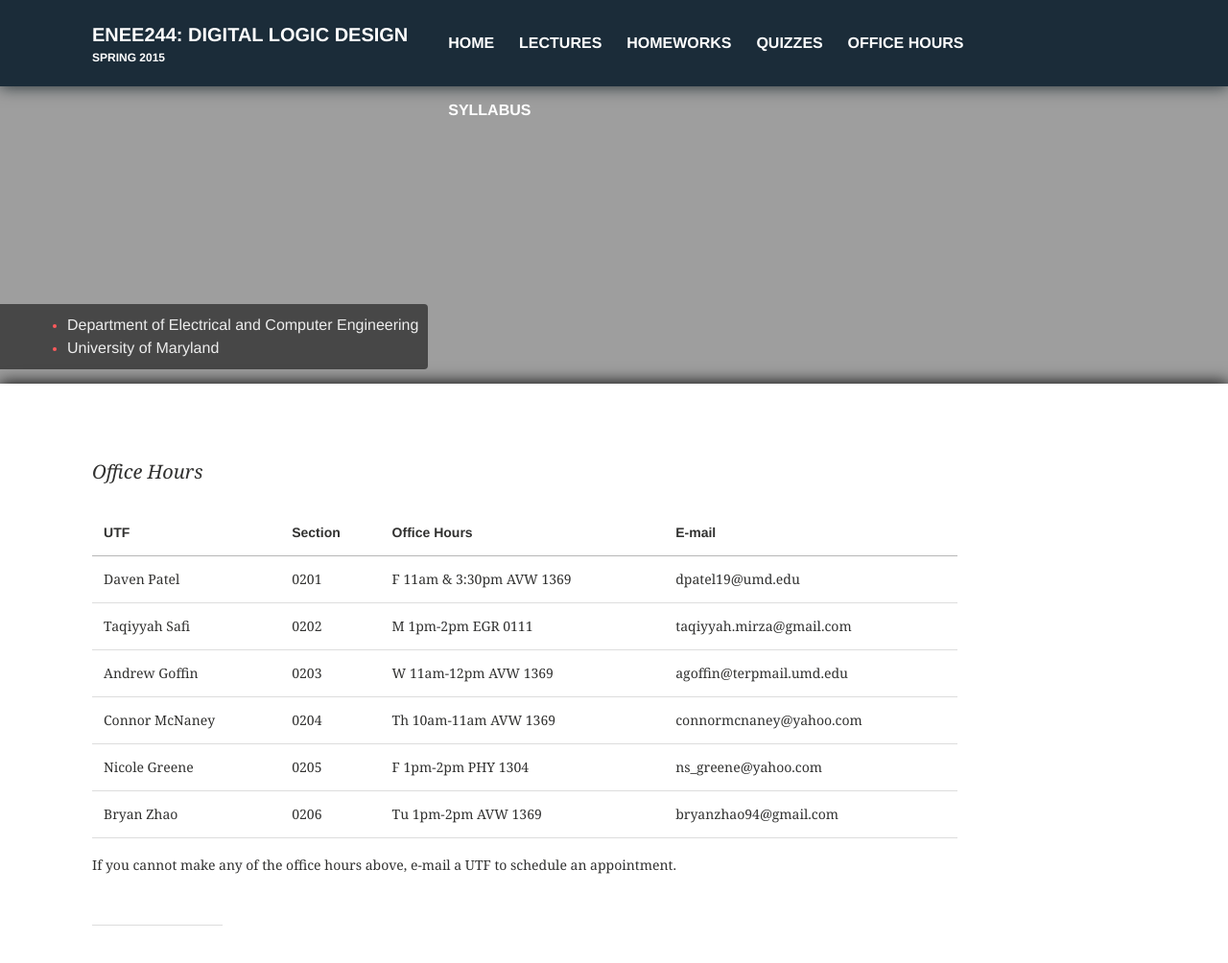
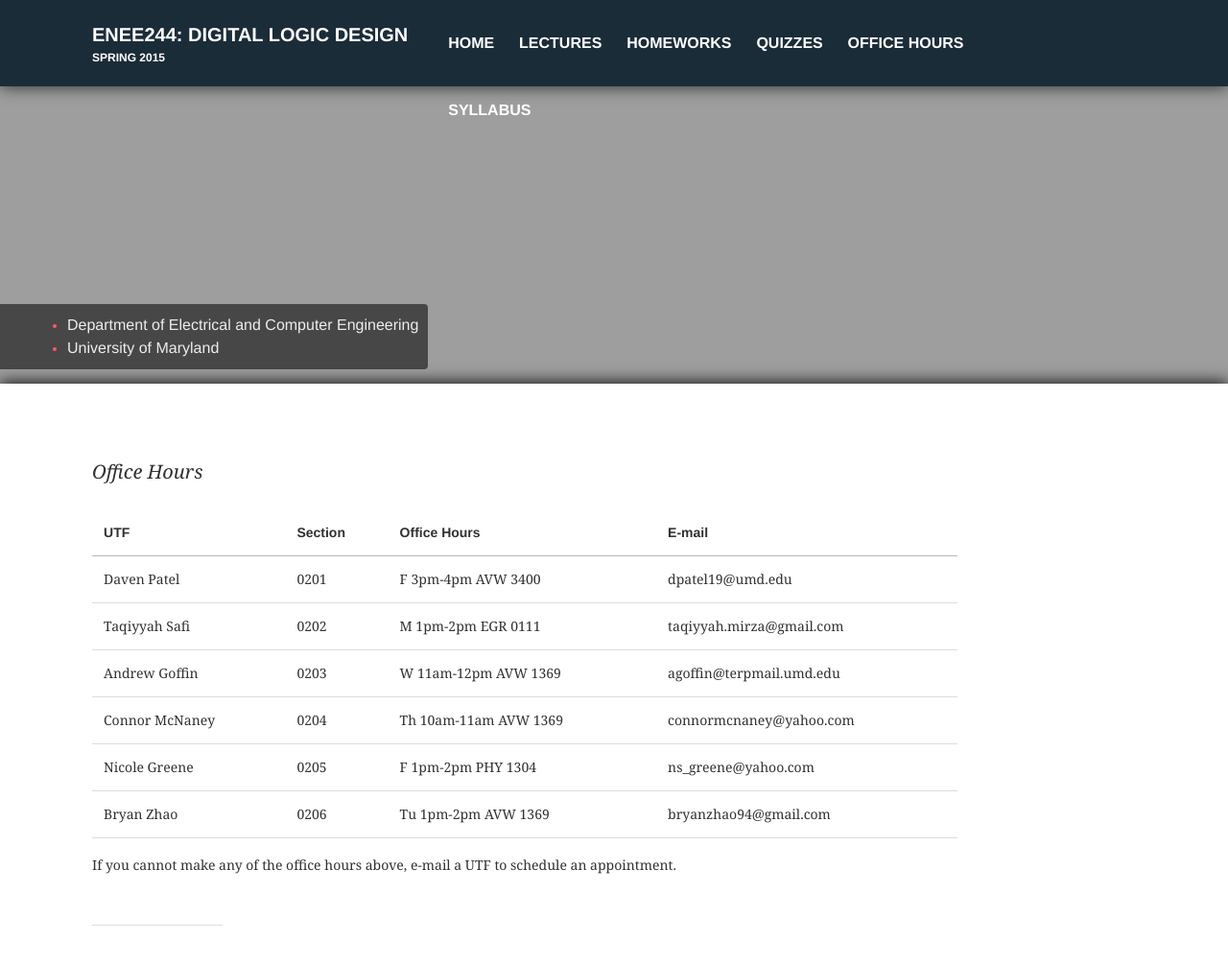
Before and after one commit to enee244/enee244.github.io, a Jekyll site: the page built from office_hours/index.md, in a window 1280 px wide and 1032 px high. Shown: the top 1004 px of the window at 96% size. Built offline with Jekyll 4.4.1, drawn with Linux system fonts in a browser that asks for light colours.

Commit message:
Updated office hours

```diff
--- a/office_hours/index.md
+++ b/office_hours/index.md
@@ -11,7 +11,7 @@ toc: false
 
 UTF            | Section     | Office Hours          | E-mail
 ----------     | ----------- | --------              |----------
-Daven Patel    | 0201        | F 11am & 3:30pm AVW 1369| dpatel19@umd.edu
+Daven Patel    | 0201        | F  3pm-4pm   AVW 3400 | dpatel19@umd.edu
 Taqiyyah Safi  | 0202        | M  1pm-2pm   EGR 0111 | taqiyyah.mirza@gmail.com
 Andrew Goffin  | 0203        | W  11am-12pm AVW 1369 | agoffin@terpmail.umd.edu
 Connor McNaney | 0204        | Th 10am-11am AVW 1369 | connormcnaney@yahoo.com
```
